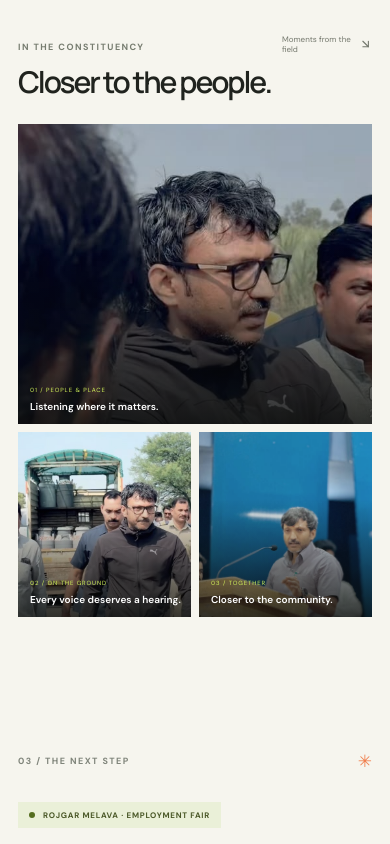
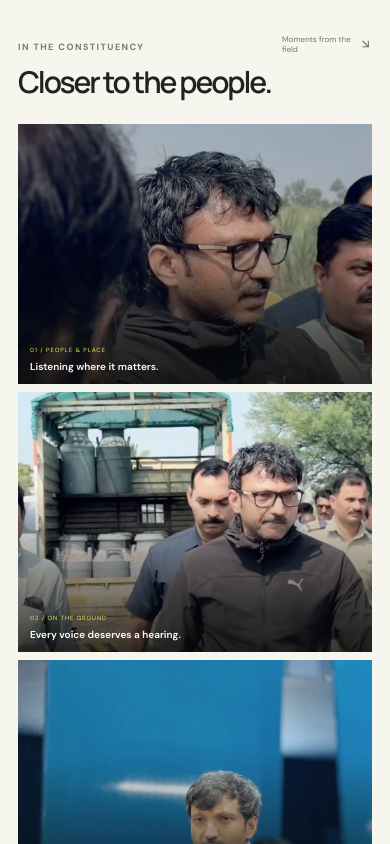
Before and after one commit to VishalHarne/Om-Raje, a React (Vite) app: page / in a window 390 px wide. Shown: the part 2540-3384 px from the top of the page. Built offline with nearby package versions, Linux system fonts and the light colour scheme.

Commit message:
fixed the image length

```diff
--- a/src/styles.css
+++ b/src/styles.css
@@ -137,12 +137,12 @@ img { display: block; width: 100%; }
 .gallery-heading .section-number { color: #777d70; }
 .gallery-heading h2 { margin: 11px 0 0; font: 600 clamp(34px, 4.3vw, 54px)/1.05 "Manrope", sans-serif; letter-spacing: -.07em; }
 .gallery-heading > p { display: flex; align-items: center; gap: 12px; margin: 0 0 4px; color: #74786d; font-size: 10px; }
-.photo-grid { display: grid; height: 430px; grid-template-columns: 1fr 1.2fr 1fr; grid-template-rows: 1fr 1fr; gap: 12px; }
+.photo-grid { display: grid; height: 430px; grid-template-columns: 1fr 1.2fr 1fr; grid-template-rows: 1fr; gap: 12px; }
 .photo { position: relative; margin: 0; overflow: hidden; background: #30352f; }
 .photo::after { position: absolute; content: ""; inset: 36% 0 0; background: linear-gradient(transparent, rgba(7,10,8,.8)); pointer-events: none; }
 .photo img { width: 100%; height: 100%; object-fit: cover; filter: saturate(.74); transition: filter .45s, transform .7s; }
 .photo:hover img { filter: saturate(1); transform: scale(1.045); }
-.photo-tall { grid-row: 1 / 3; }
+.photo-tall { grid-row: auto; }
 .photo-tall img { object-position: 53% 48%; }
 .photo-wide img { object-position: 50% 44%; }
 .photo-small img { object-position: 50% 35%; }
@@ -295,8 +295,8 @@ img { display: block; width: 100%; }
   .gallery-heading { align-items: start; gap: 10px; }
   .gallery-heading h2 { font-size: 35px; }
   .gallery-heading > p { font-size: 8px; gap: 5px; }
-  .photo-grid { height: auto; grid-template-columns: 1fr 1fr; grid-template-rows: 300px 185px; gap: 8px; }
-  .photo-tall { grid-row: auto; grid-column: 1 / 3; }
+  .photo-grid { height: auto; grid-template-columns: 1fr; grid-template-rows: repeat(3, 260px); gap: 8px; }
+  .photo-tall { grid-column: auto; }
   .photo figcaption { left: 12px; right: 10px; bottom: 11px; }
   .photo figcaption strong { font-size: 10px; }
   .photo figcaption span { font-size: 6px; }
```
